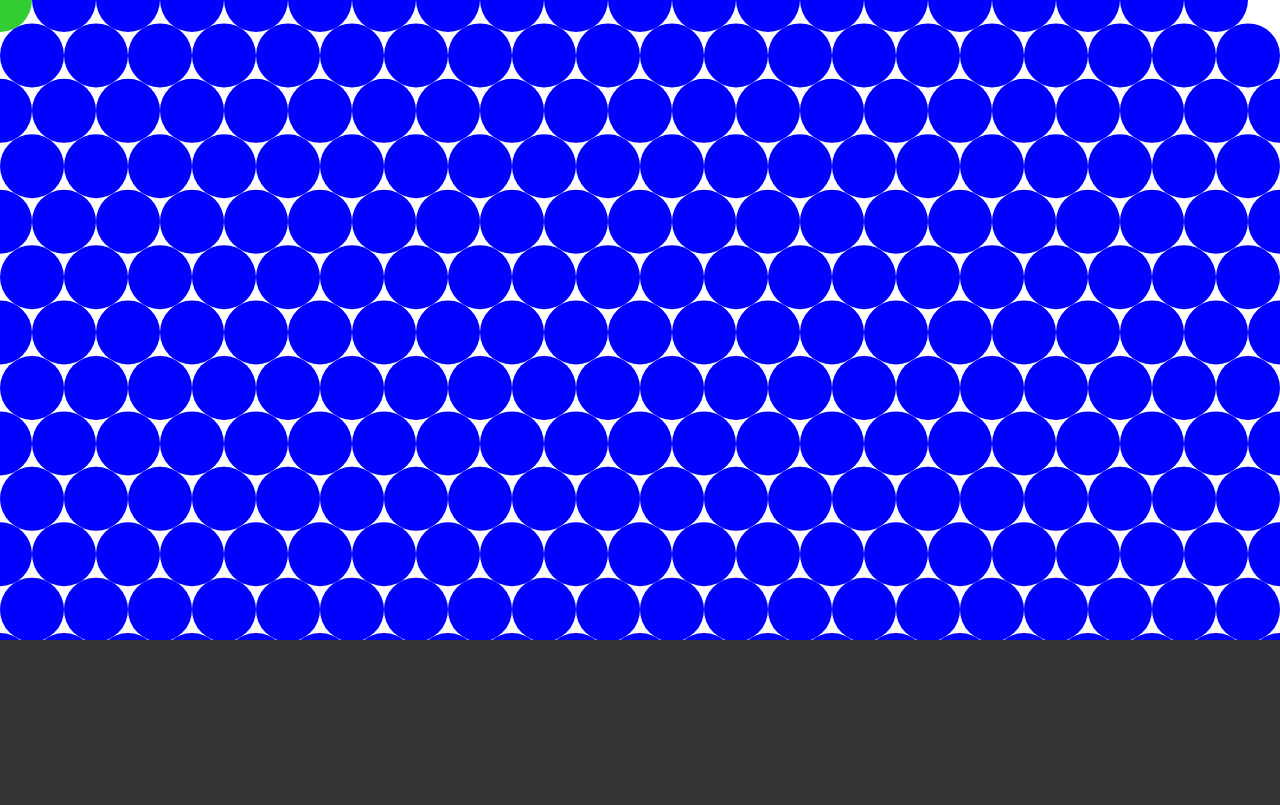
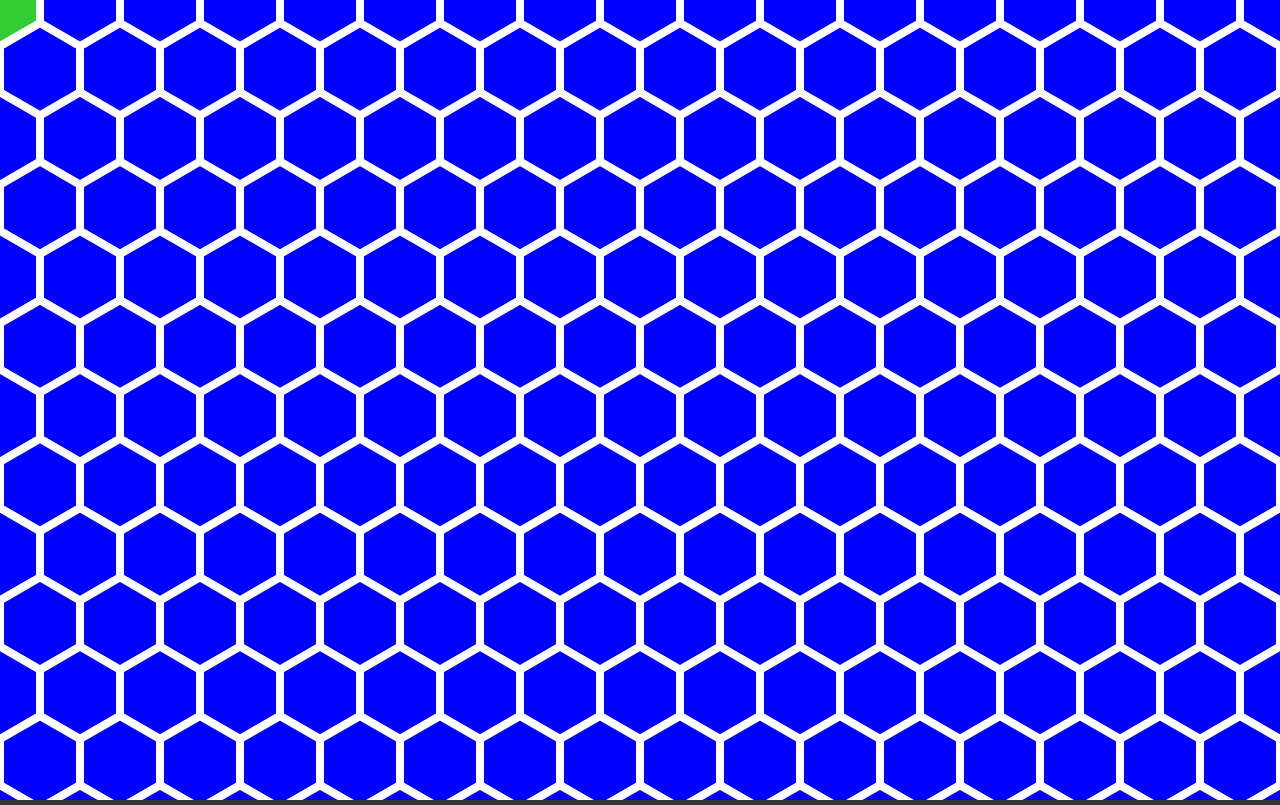
Before and after one commit to Benjamin-Davies/hex-grid, a website built with Parcel: page index.html in a window 1280 px wide. Built offline with nearby package versions, Linux system fonts and the light colour scheme.

Commit message:
Fix canvas sizing and add hexagonal tiles

```diff
--- a/game.ts
+++ b/game.ts
@@ -1,5 +1,5 @@
 import { vec2 } from 'gl-matrix';
-import { hexToCart, cartToHex } from './hex';
+import { hexToCart, cartToHex, hexVerts } from './hex';
 
 class Game {
   ctx: CanvasRenderingContext2D;
@@ -37,32 +37,26 @@ class Game {
 
     this.checkResize();
 
-    ctx.fillStyle = 'white';
-    ctx.fillRect(0, 0, this.width, this.height);
+    ctx.clearRect(0, 0, this.width, this.height);
 
-    ctx.fillStyle = 'blue';
     for (let y = 0; y < 30; y++) {
       for (let x = -10; x < 20; x++) {
         const v = vec2.fromValues(x, y);
-        ctx.save();
-        this.translateHex(v);
-        if (vec2.equals(v, this.mouseHex)) {
-          ctx.fillStyle = 'limegreen';
-        }
-        ctx.beginPath();
-        ctx.arc(0, 0, this.scale / 2, 0, Math.PI * 2);
-        ctx.fill();
-        ctx.restore();
+        this.drawCell(v, vec2.equals(v, this.mouseHex) ? 'limegreen' : 'blue');
       }
     }
   }
 
   checkResize() {
     const canvas = this.ctx.canvas;
-    if (this.width !== canvas.clientWidth) {
+    if (
+      this.width !== canvas.clientWidth ||
+      this.height !== canvas.clientHeight
+    ) {
       this.width = canvas.width = canvas.clientWidth;
-      this.height = canvas.height = this.width * 0.5;
-      this.scale = this.width / 20;
+      this.height = canvas.height = canvas.clientHeight;
+      this.scale = Math.min(this.width, this.height) / 10;
+      console.log(this);
     }
   }
 
@@ -73,6 +67,29 @@ class Game {
 
     this.ctx.translate(temp[0], temp[1]);
   }
+
+  drawCell(v: vec2, type: string | number) {
+    const ctx = this.ctx;
+    ctx.save();
+    this.translateHex(v);
+
+    if (typeof type === 'string') {
+      ctx.fillStyle = type;
+      ctx.strokeStyle = 'white';
+      ctx.lineWidth = this.scale / 10;
+      ctx.beginPath();
+
+      for (const vert of hexVerts) {
+        ctx.lineTo(vert[0] * this.scale, vert[1] * this.scale);
+      }
+
+      ctx.closePath();
+      ctx.fill();
+      ctx.stroke();
+    }
+
+    ctx.restore();
+  }
 }
 
 export default Game;
--- a/hex.ts
+++ b/hex.ts
@@ -1,4 +1,4 @@
-import { mat2, vec2 } from 'gl-matrix';
+import { mat2, vec2, glMatrix } from 'gl-matrix';
 
 /**
  * The hexToCart matrix
@@ -31,3 +31,22 @@ export function hexToCart(out: vec2, a: vec2) {
 export function cartToHex(out: vec2, a: vec2) {
   return vec2.transformMat2(out, a, cartToHexMat);
 }
+
+/**
+ * The ratio between the outer and inner radii of a hexagon
+ */
+export const radiusRatio = Math.sin(Math.PI / 3);
+
+/**
+ * The vertices for a hexagon
+ */
+export const hexVerts: vec2[] = [];
+for (let i = 0; i < 6; i++) {
+  const theta = (i * Math.PI) / 3;
+  hexVerts.push(
+    vec2.fromValues(
+      Math.sin(theta) / radiusRatio / 2,
+      Math.cos(theta) / radiusRatio / 2
+    )
+  );
+}
--- a/style.css
+++ b/style.css
@@ -1,12 +1,11 @@
 body {
   background: #333;
   font-family: 'Courier New', Courier, monospace;
+  overflow: hidden;
   margin: 0;
-  width: 100%;
-  height: 100%;
 }
 
 canvas {
-  width: 100%;
-  height: 100%;
+  width: 100vw;
+  height: 100vh;
 }
```
